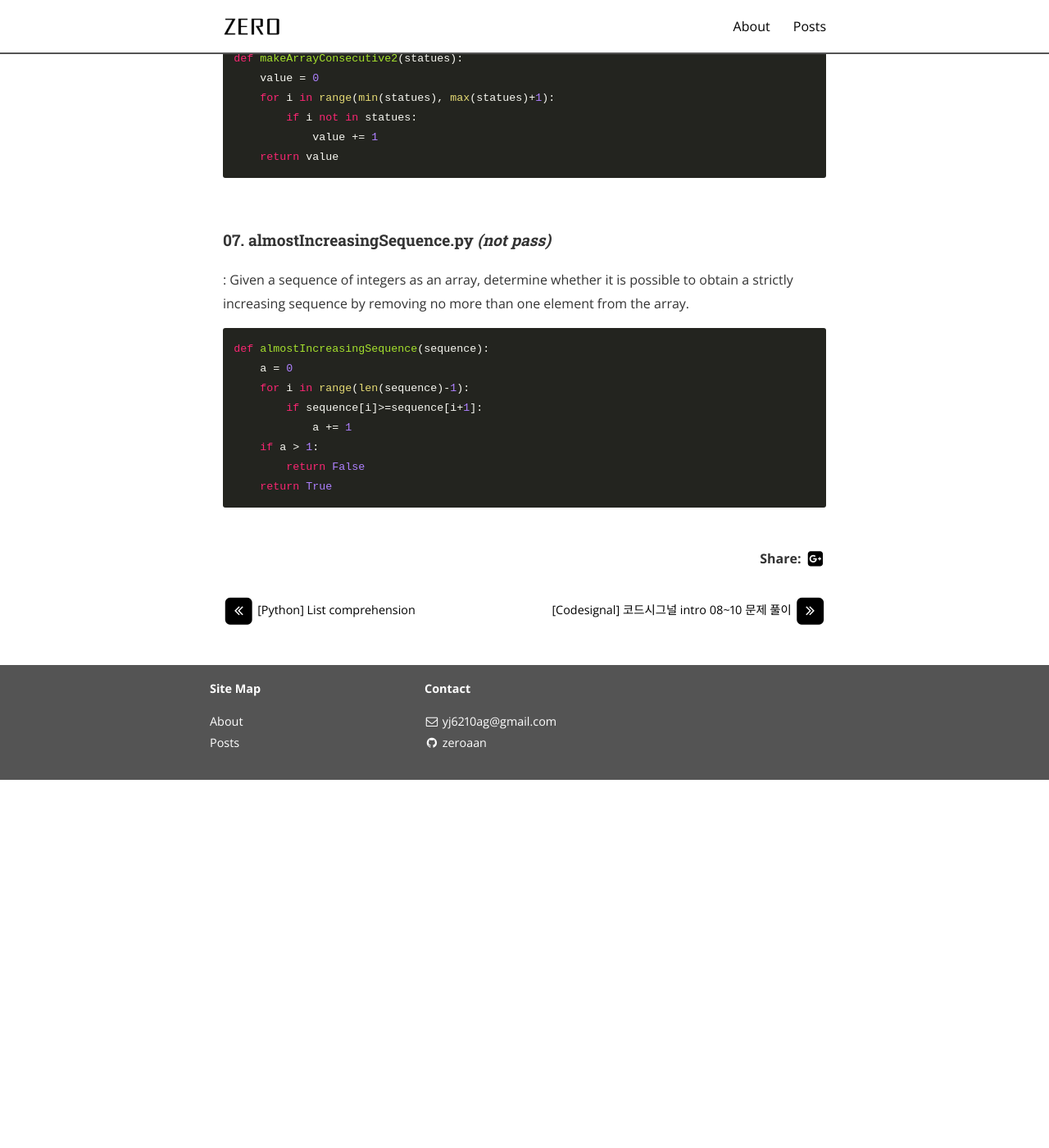
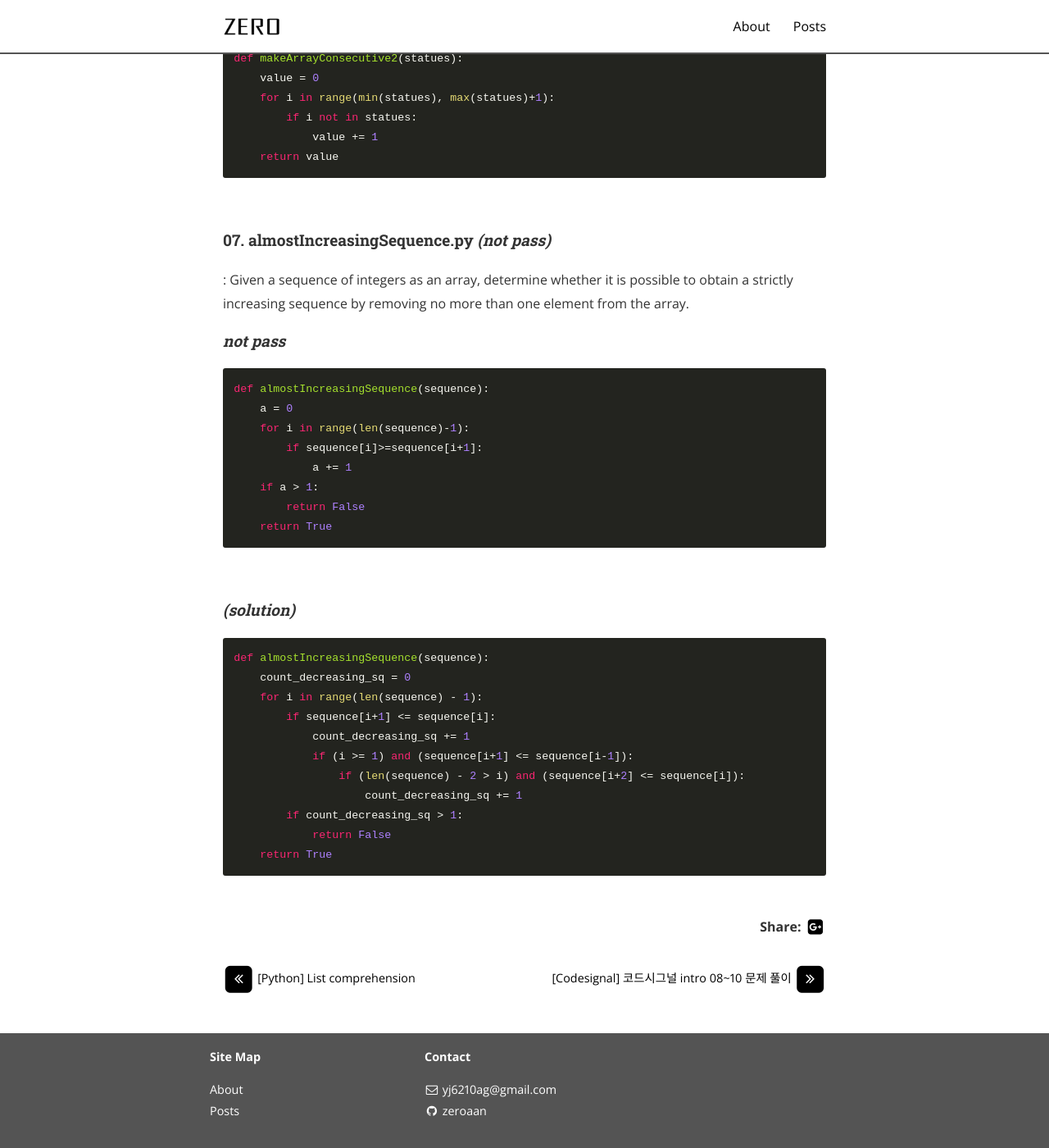
Before and after one commit to zeroaan/zeroaan.github.io, a Jekyll site: the page built from _posts/2020-05-08-[Codesignal] 코드시그널 intro 01~07 문제 풀이.md, in a window 1280 px wide and 1400 px high, scrolled down 1954 px. Shown: the whole window at 82% size. Built offline with Jekyll 4.4.1, drawn with Linux system fonts in a browser that asks for light colours; nearby versions of some CDN libraries; comment, search, counter and statistics services are not loaded; before the commit the page ends 2905 px from its top, so only the background shows below that.

Commit message:
Update: 2020-05-08-[Codesignal] 코드시그널 intro 01~07 문제 풀이

````diff
--- a/_posts/2020-05-08-[Codesignal] 코드시그널 intro 01~07 문제 풀이.md
+++ b/_posts/2020-05-08-[Codesignal] 코드시그널 intro 01~07 문제 풀이.md
@@ -83,7 +83,8 @@ def makeArrayConsecutive2(statues):
 
 #### 07. almostIncreasingSequence.py *(not pass)*
 : Given a sequence of integers as an array, determine whether it is possible to obtain a strictly increasing sequence by removing no more than one element from the array.
-
+<br>
+#### *not pass*
 ```python
 def almostIncreasingSequence(sequence):
     a = 0
@@ -94,3 +95,18 @@ def almostIncreasingSequence(sequence):
         return False
     return True
 ```
+<br>
+#### *(solution)*
+```python
+def almostIncreasingSequence(sequence):
+    count_decreasing_sq = 0
+    for i in range(len(sequence) - 1):
+        if sequence[i+1] <= sequence[i]:
+            count_decreasing_sq += 1
+            if (i >= 1) and (sequence[i+1] <= sequence[i-1]):
+                if (len(sequence) - 2 > i) and (sequence[i+2] <= sequence[i]):
+                    count_decreasing_sq += 1
+        if count_decreasing_sq > 1:
+            return False
+    return True
+```
````
